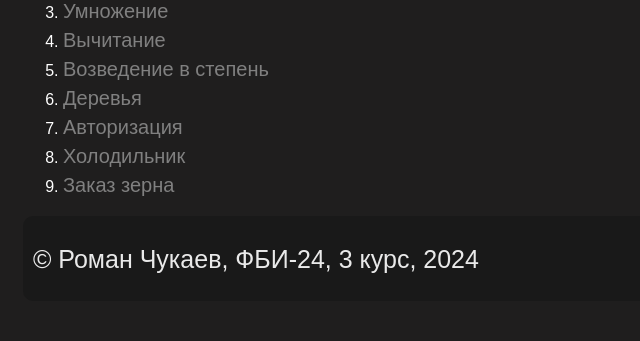
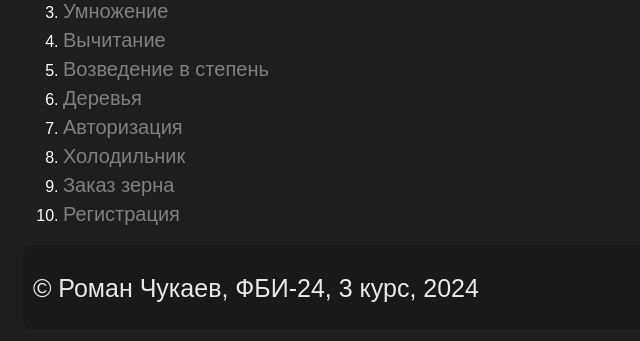
Before and after one commit to Roman3340/web-progr-labs2, a Flask app: page /lab4/ in a window 1280 px wide. Shown: the part 276-617 px from the top of the page, without its empty margins (0-640 px from the left). Run offline with Flask 3, Linux system fonts and the light colour scheme.

Commit message:
доп задание debug1

```diff
--- a/templates/lab4/lab4.html
+++ b/templates/lab4/lab4.html
@@ -15,6 +15,7 @@
         <li><a href="/lab4/login">Авторизация</a></li>
         <li><a href="/lab4/fridge">Холодильник</a></li>
         <li><a href="/lab4/grain-order">Заказ зерна</a></li>
+        <li><a href="/lab4/register">Регистрация</a></li>
     </ol>
 
 {% endblock %}
```
